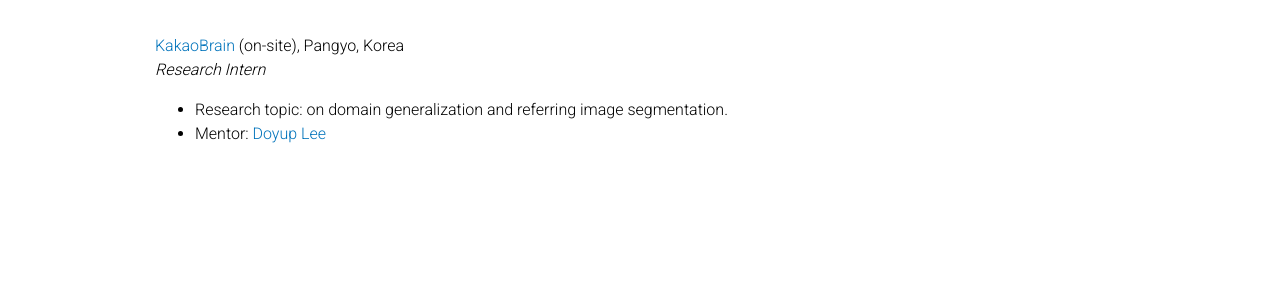
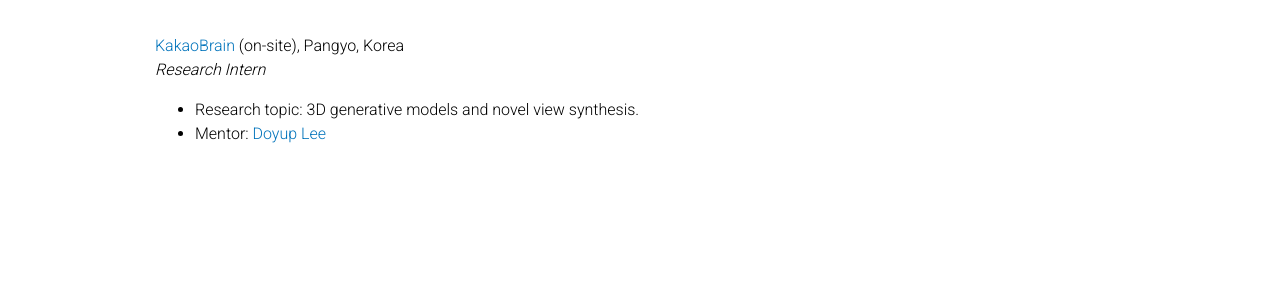
Before and after one commit to jeongyw12382/jeongyw12382.github.io, a Jekyll site: the page built from _experience/experience_2.md, in a window 1280 px wide. Shown: the part 204-496 px from the top of the page. Built offline with Jekyll 4.4.1, drawn with Linux system fonts in a browser that asks for light colours; comment, search, counter and statistics services are not loaded; a style sheet for code colours, icons or effects is not loaded.

Commit message:
fix exp desc

```diff
--- a/_experience/experience_2.md
+++ b/_experience/experience_2.md
@@ -6,5 +6,5 @@
 
 [KakaoBrain](https://www.kakaobrain.com/) (on-site), Pangyo, Korea \
 *Research Intern*
-- Research topic: on domain generalization and referring image segmentation.
+- Research topic: 3D generative models and novel view synthesis.
 - Mentor: [Doyup Lee](https://github.com/LeeDoYup)
```
